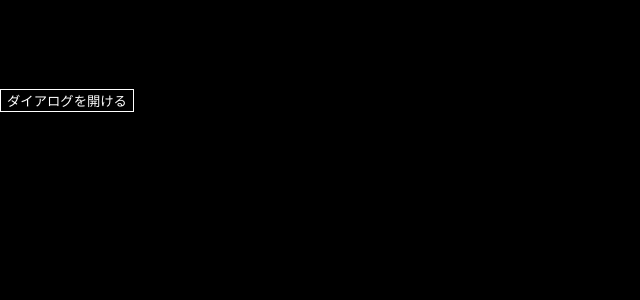
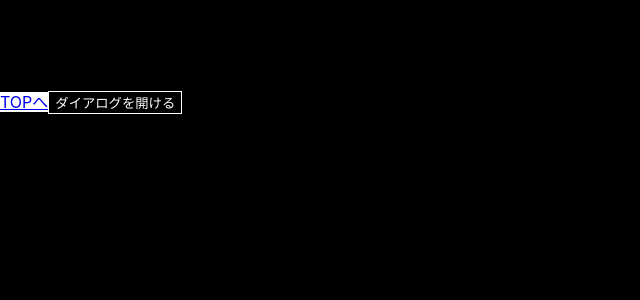
Before and after one commit to TakanoriOkawa/react-three-fiber_gsap_sample, a React (Create React App) app: page /parent in a window 1280 px wide. Shown: the top 300 px of the page, without its empty margins (0-640 px from the left). Built offline with nearby package versions, Linux system fonts and the light colour scheme.

Commit message:
Linkコンポーネント追加

```diff
--- a/src/components/MainCanvas.tsx
+++ b/src/components/MainCanvas.tsx
@@ -3,7 +3,9 @@ import {Camera,Canvas} from '@react-three/fiber';
 import gsap from 'gsap';
 import BoxGeometry from './three/BoxGeometry';
 import CameraComponent from './three/Camera';
+import { objectPosition} from '../module/cameraPoint';
 import { ScrollTrigger } from "gsap/ScrollTrigger";
+import { Link } from "react-router-dom";
 
 function MainCanvas() {
   const [camera, setCamera] = useState<Camera>();
@@ -74,6 +76,8 @@ function MainCanvas() {
     <div className='buttons'>
       {/* cameraPointsの数だけループでボタンを作る */}
       <button onClick={returnTop}>Topへ</button>
+
+      <Link to='parent'>セカンドページへ</Link>
     </div>
     </>
   )
--- a/src/components/test/Parent.tsx
+++ b/src/components/test/Parent.tsx
@@ -1,5 +1,9 @@
-import React, { useState } from 'react'
+import React from 'react'
 import Child from './Child'
+import { Link } from "react-router-dom";
+
+// CSSを読み込み
+import "../../css/router-link.css"
 
 function Parent() {
   // 関数を渡して子のコンポで表示を切り替えている。
@@ -20,6 +24,7 @@ function Parent() {
   return (
     <div>
       <h1>親</h1>
+      <Link className='router-link' to='/'>TOPへ</Link>
       <Child open={open} closeFunc={closeDialog}></Child>
       <button onClick={openDialog}>ダイアログを開ける</button>
     </div>
--- /dev/null
+++ b/src/css/router-link.css
@@ -0,0 +1,3 @@
+.router-link {
+  background-color: white;
+}
```
